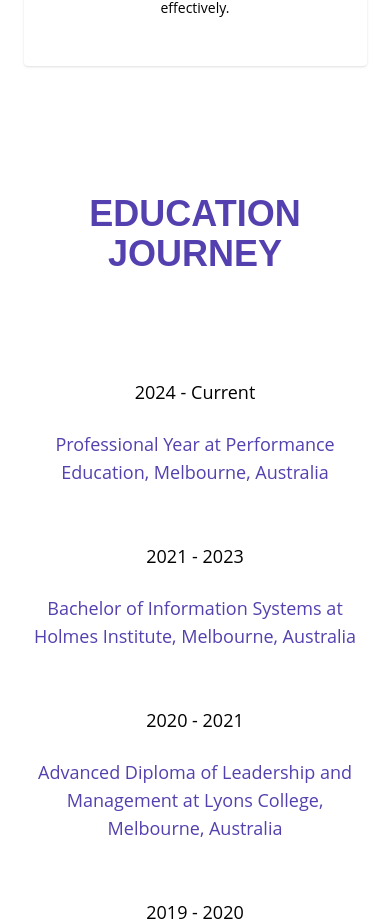
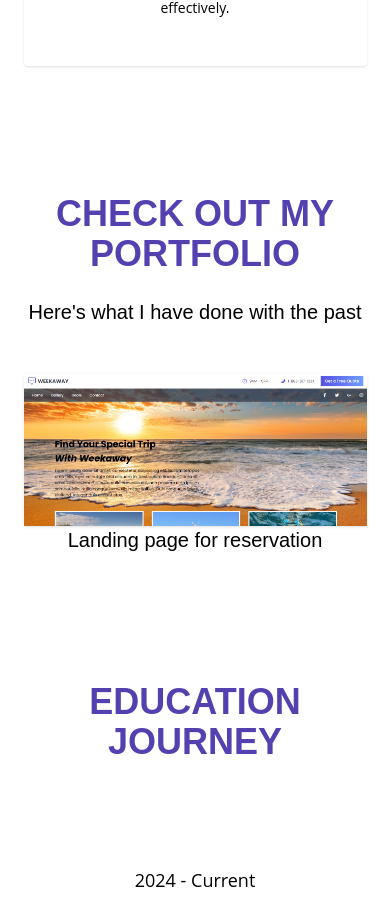
Before and after one commit to Dishell/portfolio, a React (Create React App) app: page / in a window 390 px wide. Shown: the part 4254-5177 px from the top of the page. Built offline with nearby package versions, Linux system fonts and the light colour scheme; the HTML template or start-up script is replaced by a standard one.

Commit message:
adding portfolio

```diff
--- a/src/App.js
+++ b/src/App.js
@@ -3,7 +3,7 @@
 import Hero from './components/Hero'
 import About from './components/About'
 // import Services from './components/Services'
-// import Portfolio from './components/Portfolio'
+import Portfolio from './components/Portfolio'
 // import Clients from './components/Clients'
 import Skills from './components/Skills'
 import Education from './components/Education'
@@ -22,9 +22,9 @@
           <Hero />
           <About />
           {/* <Services /> */}
-          {/* <Portfolio /> */}
           {/* <Clients /> */}
           <Skills />
+          <Portfolio />
           <Education />
           <Work />
           {/* <Statistics /> */}
--- a/src/components/NavBar.jsx
+++ b/src/components/NavBar.jsx
@@ -37,12 +37,6 @@
                             <span className="block h-0.5 w-full bg-transparent group-hover:bg-yellow" />
                         </li> */}
                         {/* <li className="group pl-6">
-                            <a href='#portfolio' className="cursor-pointer pt-0.5 font-header font-semibold uppercase text-white">
-                                Portfolio
-                            </a>
-                            <span className="block h-0.5 w-full bg-transparent group-hover:bg-yellow" />
-                        </li> */}
-                        {/* <li className="group pl-6">
                             <a href='#clients' className="cursor-pointer pt-0.5 font-header font-semibold uppercase text-white">
                                 Clients
                             </a>
@@ -51,6 +45,12 @@
                         <li className="group pl-6">
                             <a href='#skills' className="cursor-pointer pt-0.5 font-header font-semibold uppercase text-white">
                                 Skills
+                            </a>
+                            <span className="block h-0.5 w-full bg-transparent group-hover:bg-yellow" />
+                        </li>
+                        <li className="group pl-6">
+                            <a href='#portfolio' className="cursor-pointer pt-0.5 font-header font-semibold uppercase text-white">
+                                Portfolio
                             </a>
                             <span className="block h-0.5 w-full bg-transparent group-hover:bg-yellow" />
                         </li>
--- a/src/components/Portfolio.jsx
+++ b/src/components/Portfolio.jsx
@@ -10,10 +10,11 @@
                 Here's what I have done with the past
             </h3>
             <div className="mx-auto grid w-full grid-cols-1 gap-8 pt-12 sm:w-3/4 md:gap-10 lg:w-full lg:grid-cols-2">
-                <a href="/" className="mx-auto transform transition-all hover:scale-105 md:mx-0" >
-                    <img src="/images/portfolio-apple.jpeg" className="w-full shadow" alt="portfolio" />
+                <a href="https://reservation-4ea14.web.app/" className="mx-auto transform transition-all hover:scale-105 md:mx-0 text-center font-header text-xl font-medium text-black" target="_blank" rel="noopener noreferrer">
+                    <img src="/images/reservation.png" className="w-full shadow" alt="reservation portfolio" />
+                    <p>Landing page for reservation</p>
                 </a>
-                <a href="/" className="mx-auto transform transition-all hover:scale-105 md:mx-0" >
+                {/* <a href="/" className="mx-auto transform transition-all hover:scale-105 md:mx-0" >
                     <img src="/images/portfolio-stripe.jpeg" className="w-full shadow" alt="portfolio" />
                 </a>
                 <a href="/" className="mx-auto transform transition-all hover:scale-105 md:mx-0" >
@@ -21,7 +22,7 @@
                 </a>
                 <a href="/" className="mx-auto transform transition-all hover:scale-105 md:mx-0" >
                     <img src="/images/portfolio-microsoft.jpeg" className="w-full shadow" alt="portfolio" />
-                </a>
+                </a> */}
             </div>
         </div>
     )
```
Also changed, not shown: public/images/reservation.png (added).
